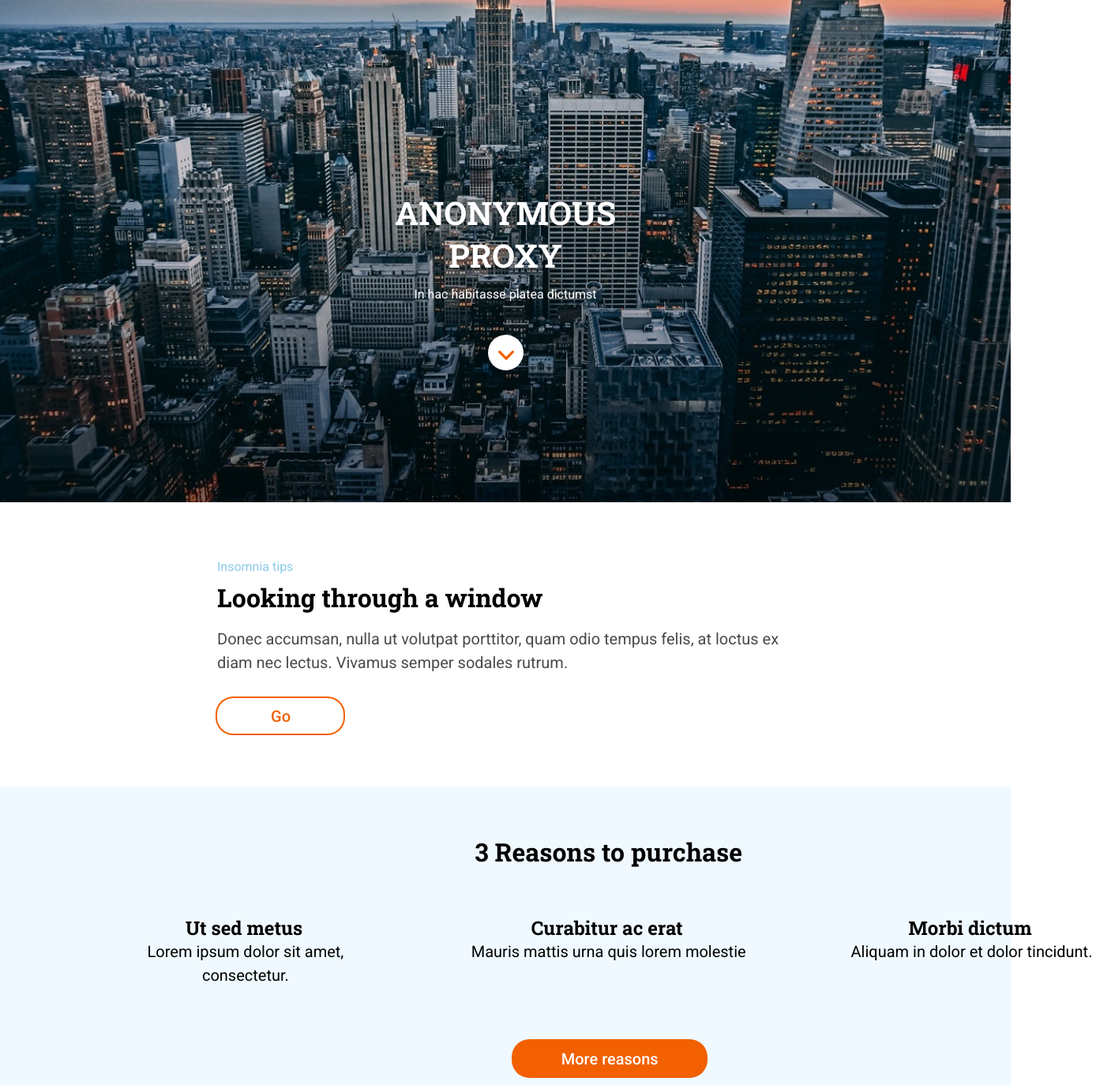
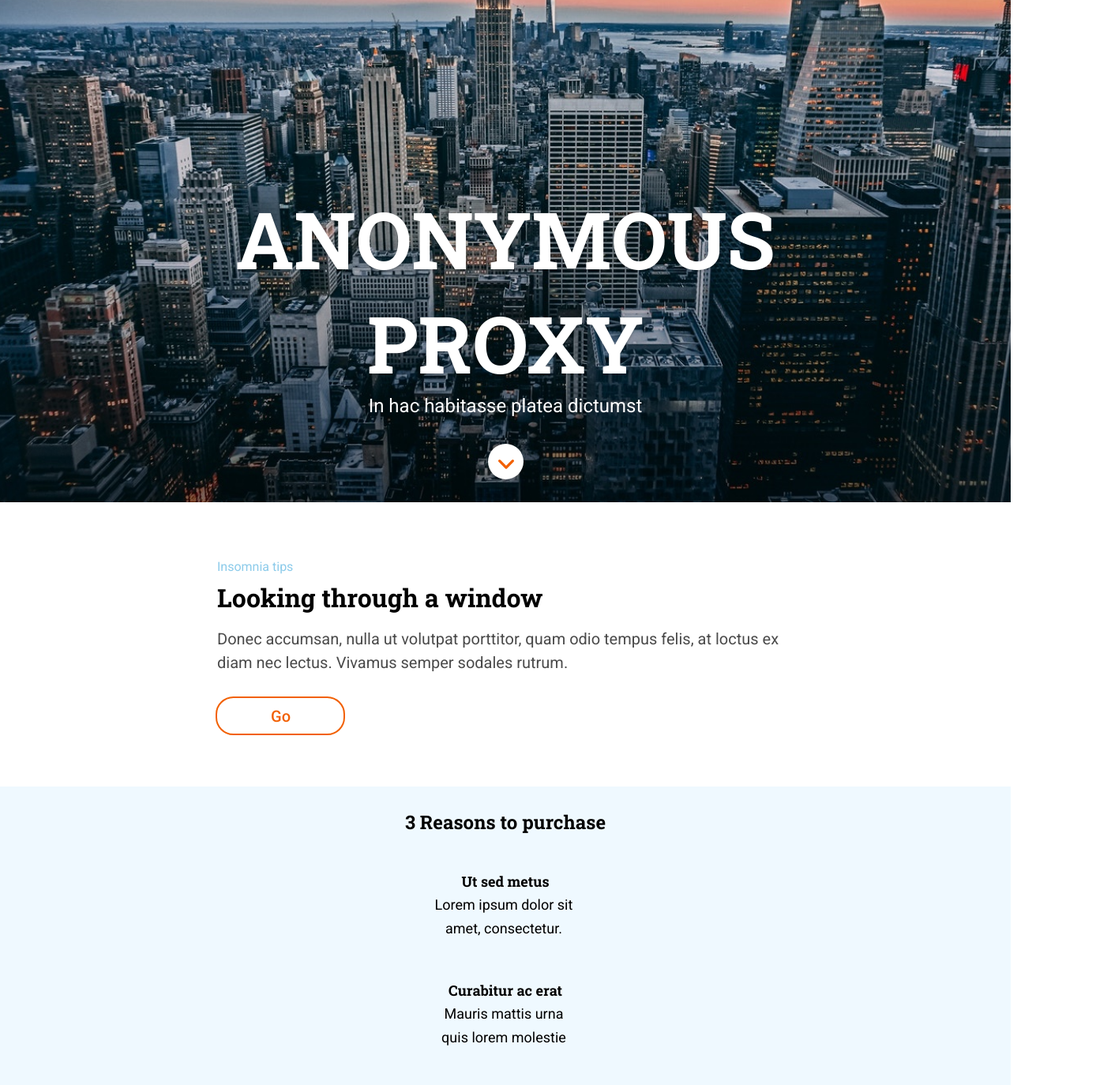
Before and after one commit to crisgruiz/modulo-1-evaluacion-final-crisgruiz, a website: page docs/index.html in a window 1280 px wide. Shown: the part 164-1538 px from the top of the page at 79% size, 1407 px wide, since content can reach past the window. Drawn offline with nearby package versions, Linux system fonts and the light colour scheme; files that its build step writes are made by us from their sources.

Commit message:
Add hero responsive

```diff
--- a/src/scss/layout/_hero.scss
+++ b/src/scss/layout/_hero.scss
@@ -14,7 +14,7 @@
     &--title {
       width: 290px;
       height: 110px;
-      margin: 240px 15px 0px;
+      margin: 284px 15px 0px;
       text-shadow: 0 2px 3px rgba(0, 0, 0, 0.2);
       font-family: $font-titles;
       font-size: 41px;
@@ -22,26 +22,56 @@
       text-align: center;
       color: $color-text-hero;
       text-transform: uppercase;
+      @include tablet() {
+        width: 690px;
+        height: 212px;
+        margin: 384px 39px 0;
+        font-size: 80px;
+        line-height: 1.33;
+      }
+      @include desktop() {
+        width: 730px;
+        height: 264px;
+        margin: 384px 275px 0;
+        font-size: 100px;
+        line-height: 1.32;
+      }
     }
     &--subtitle {
       width: 290px;
       height: 21px;
-      margin: 10px 0 40px 15px;
+      margin: 10px 15px 45px;
       font-family: $font-text;
       font-size: 16px;
       font-weight: normal;
       line-height: normal;
       text-align: center;
       color: $color-text-hero;
+      @include tablet() {
+        width: 360px;
+        height: 32px;
+        margin: 20px 204px 30px 204px;
+        font-size: 24px;
+      }
+      @include desktop() {
+        width: 730px;
+        margin: 0px 275px 30px 275px;
+      }
     }
   }
   &__icon {
     width: 45px;
     height: 45px;
-    margin: 0px 137px 0 138px;
+    margin: 0px 137px 53px 138px;
     padding: 18px 12px 15.3px 13px;
     border-radius: 22.5px;
     background-color: $color-text-hero;
+    @include tablet() {
+      margin: 0 322px 45px 318px;
+    }
+    @include tablet() {
+      margin: 0 617px 13px 618px;
+    }
     &--iconscroll {
       width: 20px;
       height: 11.7px;
--- a/src/scss/layout/_reasons.scss
+++ b/src/scss/layout/_reasons.scss
@@ -11,19 +11,19 @@
   @include normal-text() {
   }
   text-align: center;
-  @include tablet() {
-    height: 397px;
-    padding: 30px 39px 60px 39px;
-    display: grid;
-    grid-template-columns: repeat(3, 1fr);
-    grid-template-rows: repeat(3, 1fr);
-    justify-items: center;
-    align-items: center;
-  }
-  @include desktop() {
-    height: 427px;
-    padding: 60px 84px 60px 81px;
-  }
+  // @include tablet() {
+  //   height: 397px;
+  //   padding: 30px 39px 60px 39px;
+  //   display: grid;
+  //   grid-template-columns: repeat(3, 1fr);
+  //   grid-template-rows: repeat(3, 1fr);
+  //   justify-items: center;
+  //   align-items: center;
+  // }
+  // @include desktop() {
+  //   height: 427px;
+  //   padding: 60px 84px 60px 81px;
+  // }
   &__title {
     height: 30px;
     font-family: $font-titles;
@@ -32,17 +32,17 @@
     line-height: 1.25;
     color: $color-main-text;
     grid-column: 2 / 3;
-    @include tablet() {
-      height: 45px;
-      font-size: 26px;
-      line-height: 1.73;
-      grid-column: 1 / 4;
-      grid-row: 1 / 2;
-    }
-    @include desktop() {
-      font-size: 32px;
-      line-height: 1.41;
-    }
+    // @include tablet() {
+    //   height: 45px;
+    //   font-size: 26px;
+    //   line-height: 1.73;
+    //   grid-column: 1 / 4;
+    //   grid-row: 1 / 2;
+    // }
+    // @include desktop() {
+    //   font-size: 32px;
+    //   line-height: 1.41;
+    // }
   }
   &__items {
     margin: 45px 53px 0;
@@ -55,15 +55,15 @@
       font-family: $font-titles;
       font-size: 18px;
       font-weight: bold;
-      @include tablet() {
-        width: 210px;
-        font-size: 24px;
-        line-height: 1.25;
-        margin: 14px 0px 0 0;
-      }
-      @include desktop() {
-        width: 350px;
-      }
+      // @include tablet() {
+      //   width: 210px;
+      //   font-size: 24px;
+      //   line-height: 1.25;
+      //   margin: 14px 0px 0 0;
+      // }
+      // @include desktop() {
+      //   width: 350px;
+      // }
     }
     &--text {
       width: 180px;
@@ -71,42 +71,42 @@
       font-family: $font-text;
       font-size: 18px;
       font-weight: normal;
-      @include tablet() {
-        width: 212.3px;
-        height: 68px;
-        font-size: 20px;
-        line-height: 1.5;
-      }
-      @include desktop() {
-        width: 353.8px;
-      }
+      // @include tablet() {
+      //   width: 212.3px;
+      //   height: 68px;
+      //   font-size: 20px;
+      //   line-height: 1.5;
+      // }
+      // @include desktop() {
+      //   width: 353.8px;
+      // }
     }
-    &--item1 {
-      @include tablet() {
-        grid-column: 1 / 2;
-        grid-row: 2 / 3;
-      }
-    }
-    &--item2 {
-      @include tablet() {
-        grid-column: 2 / 3;
-        grid-row: 2 / 3;
-      }
-    }
-    &--item3 {
-      @include tablet() {
-        grid-column: 3 / 4;
-        grid-row: 2 / 3;
-      }
-    }
+    // &--item1 {
+    //   @include tablet() {
+    //     grid-column: 1 / 2;
+    //     grid-row: 2 / 3;
+    //   }
+    // }
+    // &--item2 {
+    //   @include tablet() {
+    //     grid-column: 2 / 3;
+    //     grid-row: 2 / 3;
+    //   }
+    // }
+    // &--item3 {
+    //   @include tablet() {
+    //     grid-column: 3 / 4;
+    //     grid-row: 2 / 3;
+    //   }
+    // }
   }
   &__bottom {
     margin: 45px 53px 0;
     grid-column: 2 / 3;
-    @include tablet() {
-      margin: 60px 27px 0 29px;
-      grid-row: 3 / 4;
-    }
+    // @include tablet() {
+    //   margin: 60px 27px 0 29px;
+    //   grid-row: 3 / 4;
+    // }
 
     &--text {
       height: 45px;
@@ -119,12 +119,12 @@
       border-radius: 22.5px;
       background-color: $color-botton;
       padding: 12.5px 29.5px 12.5px 30.5px;
-      @include tablet() {
-        padding: 12.5px 42.5px 12.5px 43.5px;
-      }
-      @include desktop() {
-        padding: 12.5px 62px 12.5px 63px;
-      }
+      // @include tablet() {
+      //   padding: 12.5px 42.5px 12.5px 43.5px;
+      // }
+      // @include desktop() {
+      //   padding: 12.5px 62px 12.5px 63px;
+      // }
     }
   }
 }
```
